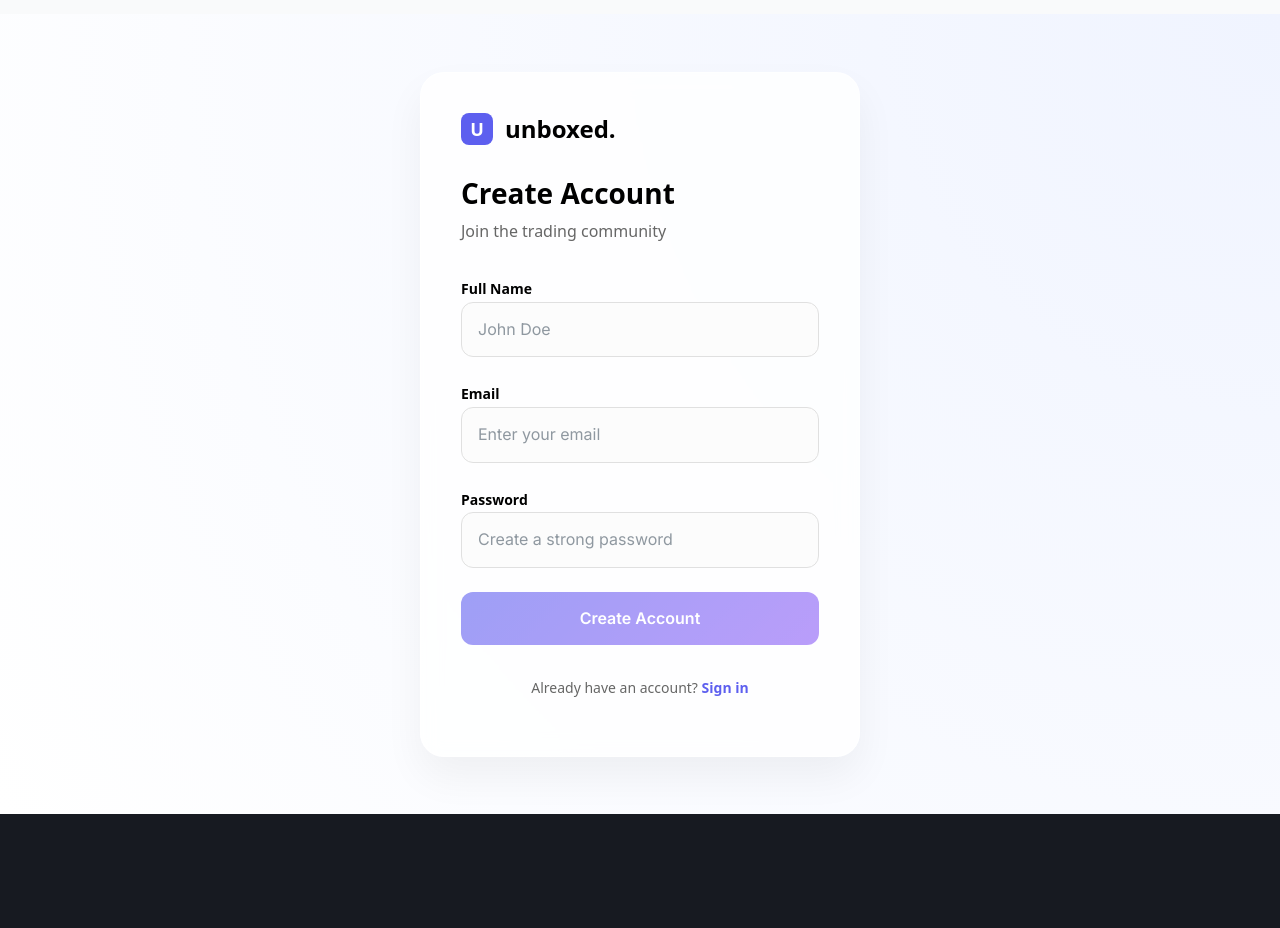
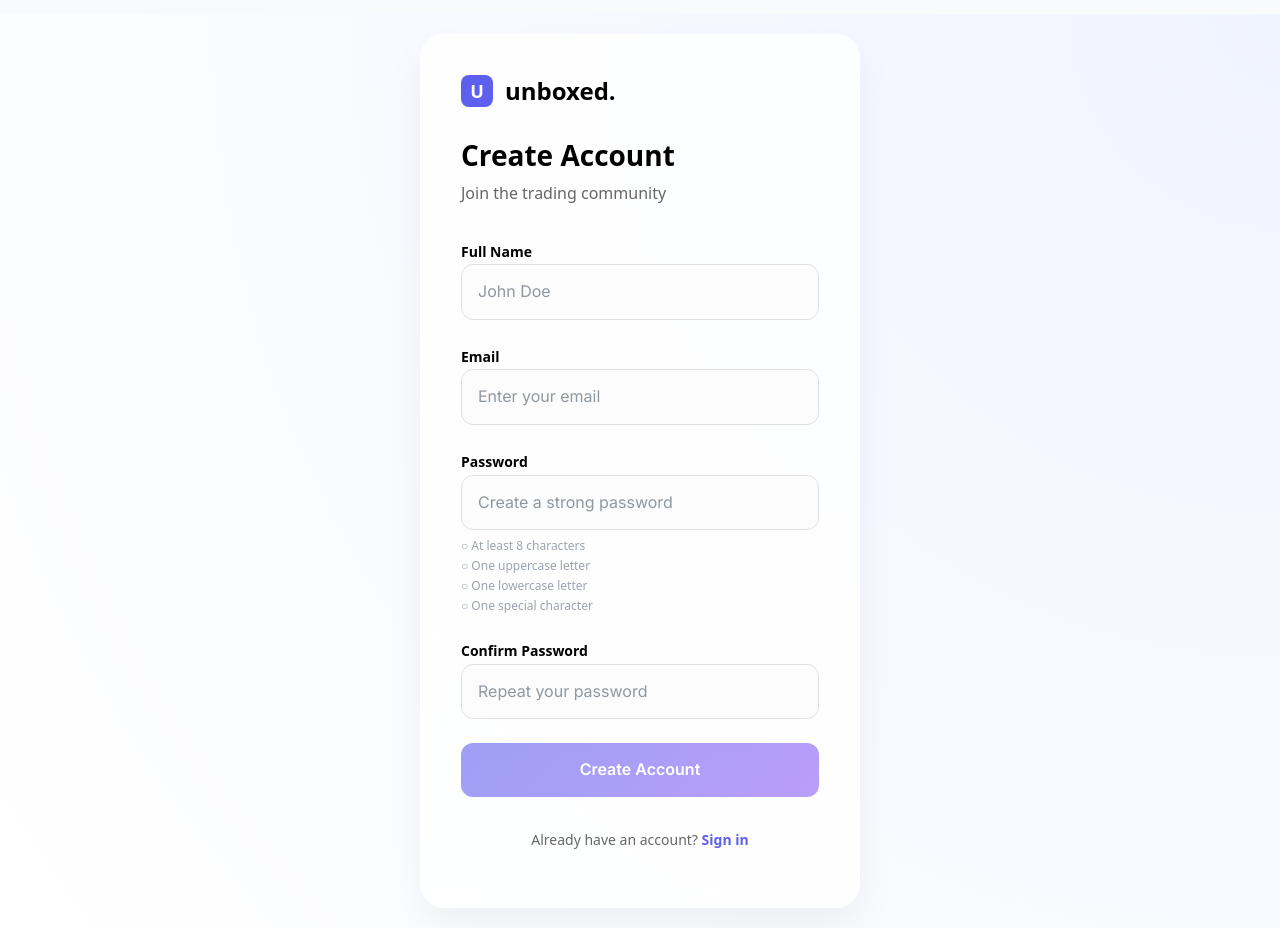
Before and after one commit to dracoRee/unboxd, an Angular app in the folder unboxed-web-app/: page /register in a window 1280 px wide. Before the commit the page ends 814 px from the top, so only its background shows below. Built offline with nearby package versions, Linux system fonts and the light colour scheme; no server answers; the database is empty.

Commit message:
Connected login and new user sign to Supabase instead of custom backend
- password validation

```diff
--- a/unboxed-web-app/src/app/pages/login/login.component.html
+++ b/unboxed-web-app/src/app/pages/login/login.component.html
@@ -32,7 +32,7 @@
           id="password"
           name="password"
           [(ngModel)]="password"
-          placeholder="••••••••"
+          placeholder="Enter your password"
           required
           #passwordInput="ngModel"
         >
--- a/unboxed-web-app/src/app/pages/login/login.component.ts
+++ b/unboxed-web-app/src/app/pages/login/login.component.ts
@@ -12,8 +12,8 @@ import { AuthService } from '../../services/auth.service';
   styleUrls: ['./login.component.css']
 })
 export class LoginComponent {
-  email = 'test@unboxed.com';
-  password = 'password123';
+  email = 'tantimothy44@gmail.com';
+  password = 'Kawhiisthgoat2!';
   error = signal('');
   loading = signal(false);
 
--- a/unboxed-web-app/src/app/pages/register/register.component.html
+++ b/unboxed-web-app/src/app/pages/register/register.component.html
@@ -42,8 +42,39 @@
           [(ngModel)]="password"
           placeholder="Create a strong password"
           required
-          minlength="6"
+          #passwordInput="ngModel"
         >
+
+        <div class="password-requirements mt-2">
+          <p class="text-xs mb-1" [class.text-green-600]="hasMinLength()" [class.text-gray-400]="!hasMinLength()">
+            {{ hasMinLength() ? '✓' : '○' }} At least 8 characters
+          </p>
+          <p class="text-xs mb-1" [class.text-green-600]="hasUpperCase()" [class.text-gray-400]="!hasUpperCase()">
+            {{ hasUpperCase() ? '✓' : '○' }} One uppercase letter
+          </p>
+          <p class="text-xs mb-1" [class.text-green-600]="hasLowerCase()" [class.text-gray-400]="!hasLowerCase()">
+            {{ hasLowerCase() ? '✓' : '○' }} One lowercase letter
+          </p>
+          <p class="text-xs mb-1" [class.text-green-600]="hasSpecialChar()" [class.text-gray-400]="!hasSpecialChar()">
+            {{ hasSpecialChar() ? '✓' : '○' }} One special character
+          </p>
+        </div>
+      </div>
+
+      <div class="form-group">
+        <label for="confirmPassword">Confirm Password</label>
+        <input
+          type="password"
+          id="confirmPassword"
+          name="confirmPassword"
+          [(ngModel)]="confirmPassword"
+          placeholder="Repeat your password"
+          required
+          #confirmPasswordInput="ngModel"
+        >
+        @if (confirmPassword && password !== confirmPassword) {
+          <p class="text-xs text-red-500 mt-1">Passwords do not match</p>
+        }
       </div>
 
       @if (error()) {
@@ -52,7 +83,7 @@
         </div>
       }
 
-      <button type="submit" [disabled]="!registerForm.form.valid || loading()" class="btn-primary">
+      <button type="submit" [disabled]="!registerForm.form.valid || !isPasswordComplex() || !passwordsMatch() || loading()" class="btn-primary">
         @if (loading()) {
           <span class="loader"></span>
         } @else {
--- a/unboxed-web-app/src/app/pages/register/register.component.ts
+++ b/unboxed-web-app/src/app/pages/register/register.component.ts
@@ -15,12 +15,47 @@ export class RegisterComponent {
   name = '';
   email = '';
   password = '';
+  confirmPassword = '';
   error = signal('');
   loading = signal(false);
 
   constructor(private authService: AuthService, private router: Router) {}
 
+  isPasswordComplex(): boolean {
+    return this.hasUpperCase() && this.hasLowerCase() && this.hasSpecialChar() && this.hasMinLength();
+  }
+
+  hasUpperCase(): boolean {
+    return /[A-Z]/.test(this.password);
+  }
+
+  hasLowerCase(): boolean {
+    return /[a-z]/.test(this.password);
+  }
+
+  hasSpecialChar(): boolean {
+    return /[!@#$%^&*(),.?":{}|<>]/.test(this.password);
+  }
+
+  hasMinLength(): boolean {
+    return this.password.length >= 8;
+  }
+
+  passwordsMatch(): boolean {
+    return this.password === this.confirmPassword;
+  }
+
   onSubmit() {
+    if (!this.isPasswordComplex()) {
+      this.error.set('Password must have 8+ chars, uppercase, lowercase, and a special character.');
+      return;
+    }
+
+    if (!this.passwordsMatch()) {
+      this.error.set('Passwords do not match.');
+      return;
+    }
+
     this.loading.set(true);
     this.error.set('');
     this.authService.register({ name: this.name, email: this.email, password: this.password }).subscribe({
@@ -28,7 +63,7 @@ export class RegisterComponent {
         this.router.navigate(['/login'], { queryParams: { registered: true } });
       },
       error: (err) => {
-        this.error.set(err.error?.error || 'Registration failed');
+        this.error.set(err.message || 'Registration failed');
         this.loading.set(false);
       }
     });
```
